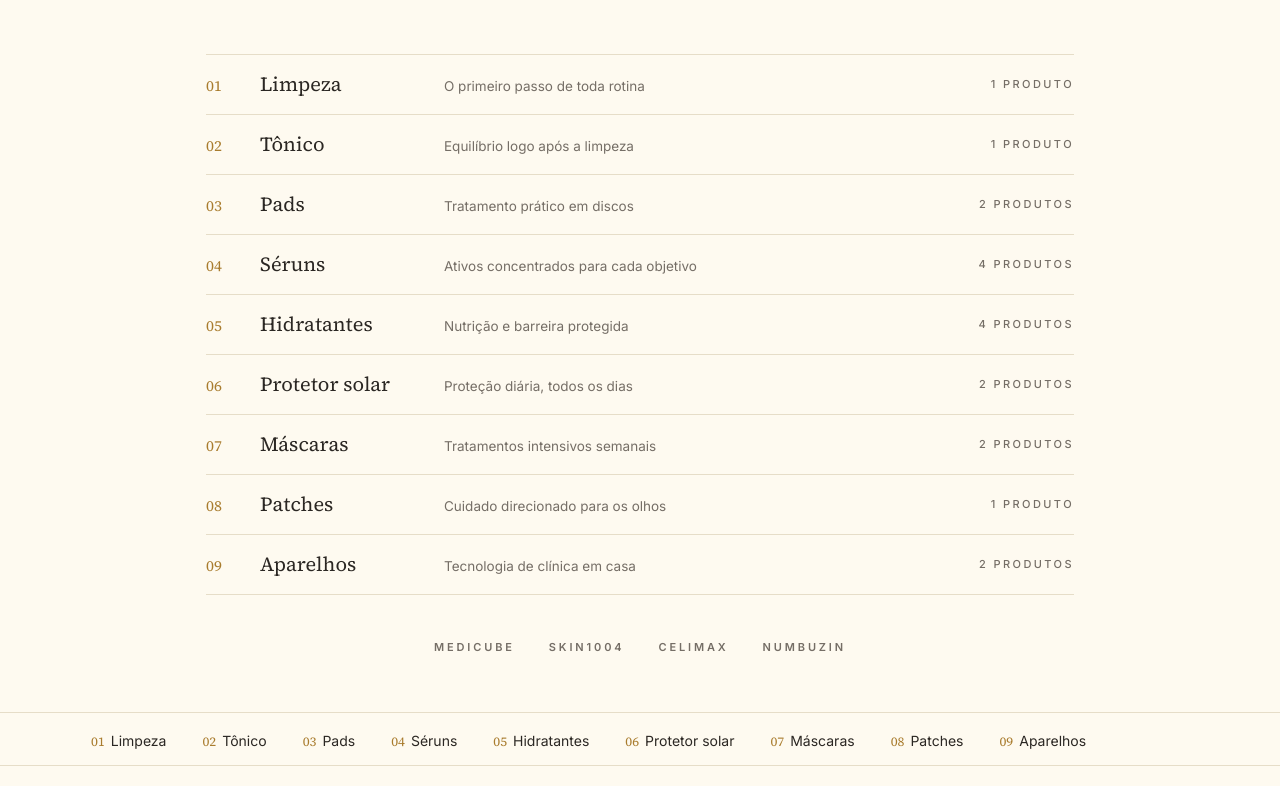
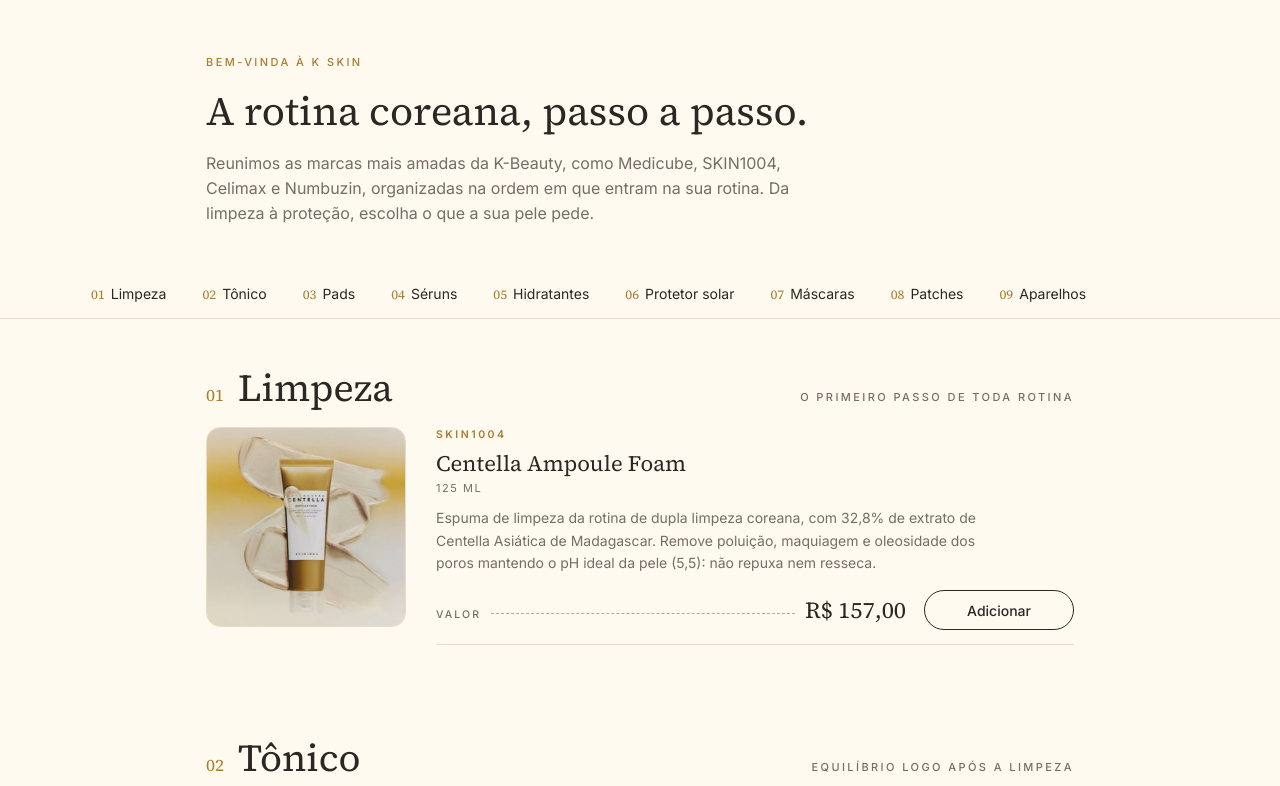
Before and after one commit to jvmmsalles-cmd/kskinbr, a plain HTML site: page index.html in a window 1280 px wide. Shown: the part 1074-1860 px from the top of the page. Drawn offline with Linux system fonts and the light colour scheme.

Commit message:
Coloca os produtos logo abaixo da capa e o índice depois do catálogo
Co-Authored-By: Claude Opus 5.5 <noreply@anthropic.com>
Claude-Session: https://claude.ai/code/session_01HupPmBsGEGUz9PLjqjqYHg

```diff
--- a/index.html
+++ b/index.html
@@ -112,8 +112,8 @@ h1 { font-family: var(--font-display); font-weight: 300; font-size: clamp(54px,
 .welcome { border-top: 1px solid var(--line); }
 .welcome .wrap { padding-block: 56px; display: grid; gap: 18px; }
 .welcome .lede { max-width: 62ch; color: var(--muted); font-size: 16px; }
-.welcome.intro { border-top: 0; }
-.welcome.intro .wrap { padding-bottom: 0; }
+.welcome.intro .wrap { padding-bottom: 40px; }
+.welcome.intro + .steps { border-top: 0; }
 .index { list-style: none; padding: 0; margin-top: 14px; border-top: 1px solid var(--line); }
 .index a {
   display: grid; grid-template-columns: 34px minmax(0, 1fr) auto; gap: 2px 14px; align-items: baseline;
@@ -327,17 +327,6 @@ footer { border-top: 1px solid var(--line); }
   </div>
 </section>
 
-<section class="welcome">
-  <div class="wrap">
-    <ol class="index" id="index" style="margin-top:0"></ol>
-    <p class="brands caps" aria-label="Marcas"><span>Medicube</span><span>SKIN1004</span><span>Celimax</span><span>Numbuzin</span></p>
-  </div>
-</section>
-
-<nav class="steps" aria-label="Passos da rotina">
-  <div class="wrap steps-in" id="chips"></div>
-</nav>
-
 <section class="welcome intro">
   <div class="wrap">
     <p class="caps gold">Bem-vinda à K Skin</p>
@@ -346,7 +335,18 @@ footer { border-top: 1px solid var(--line); }
   </div>
 </section>
 
+<nav class="steps" aria-label="Passos da rotina">
+  <div class="wrap steps-in" id="chips"></div>
+</nav>
+
 <main class="wrap" id="catalogo"></main>
+
+<section class="welcome">
+  <div class="wrap">
+    <ol class="index" id="index" style="margin-top:0"></ol>
+    <p class="brands caps" aria-label="Marcas"><span>Medicube</span><span>SKIN1004</span><span>Celimax</span><span>Numbuzin</span></p>
+  </div>
+</section>
 
 <div class="wrap">
   <section class="routine" aria-labelledby="routine-title">
```
